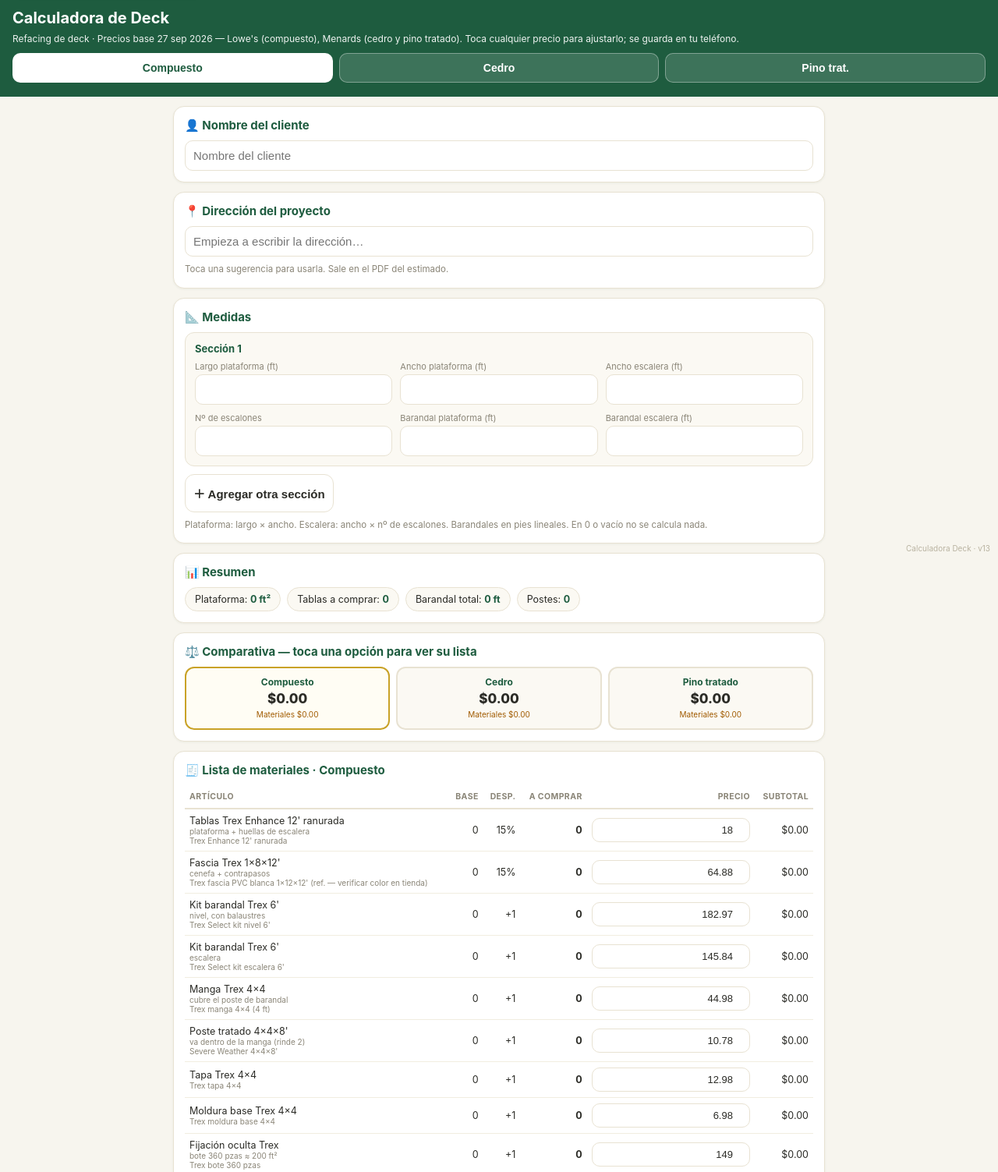
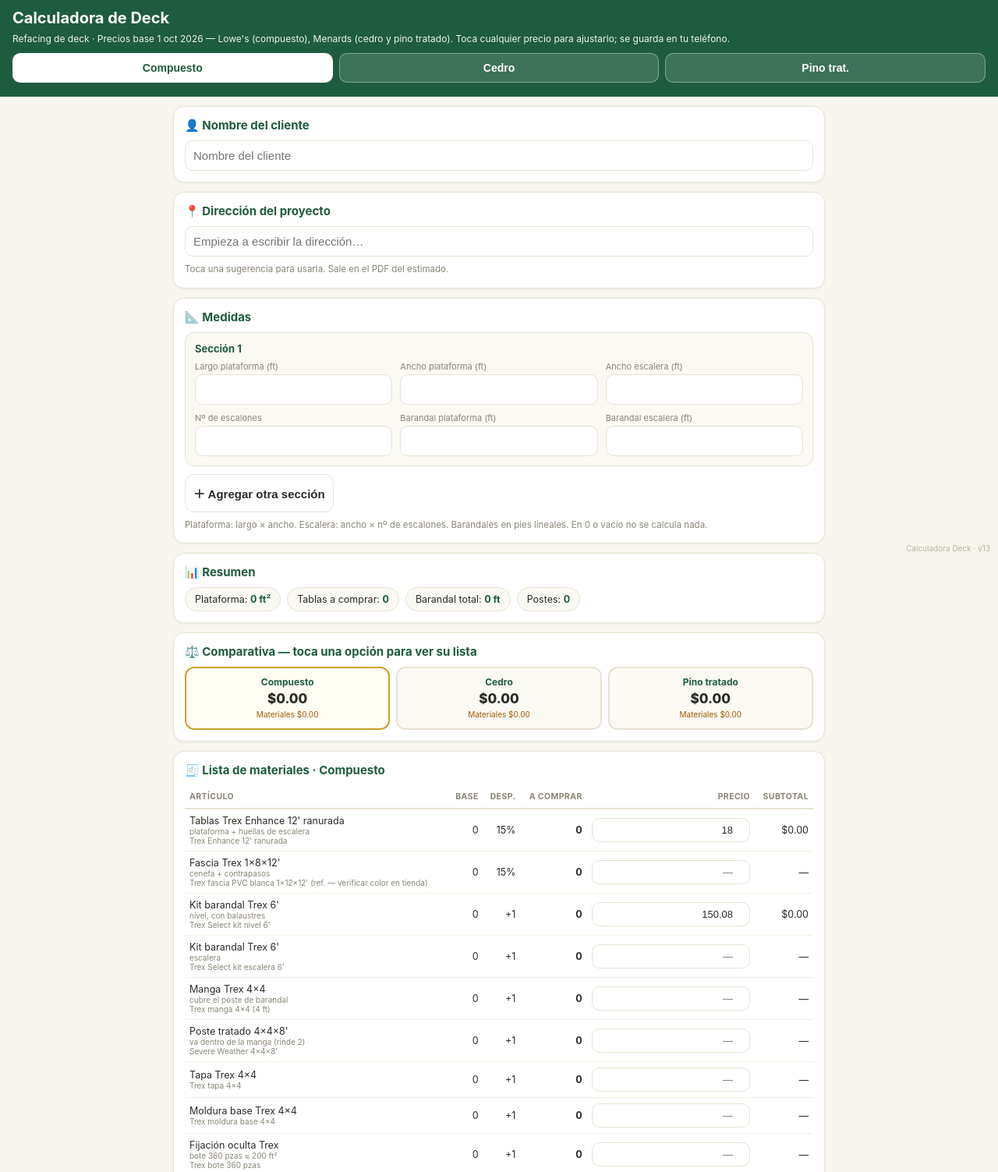
Before and after one commit to HillcrestCo/deck-calculator, a plain HTML site: page index.html in a window 1280 px wide. Shown: the part 83-1586 px from the top of the page at 78% size. Drawn offline with Linux system fonts and the light colour scheme.

Commit message:
Price refresh 1 oct 2026

```diff
--- a/index.html
+++ b/index.html
@@ -400,8 +400,8 @@
 const LOGO_BIN=atob(LOGO_JPG_B64); // bytes Latin-1 del JPEG, 1 char = 1 byte
 
 /* ================= Datos ================= */
-const PRICE_DATE="27 sep 2026";
-const PRICE_DATE_EN="Sep 27 2026"; // gemelo en inglés — el cron mensual actualiza ambas
+const PRICE_DATE="1 oct 2026";
+const PRICE_DATE_EN="Oct 1 2026"; // gemelo en inglés — el cron mensual actualiza ambas
 // Tasa de impuesto sobre ventas por ciudad (verificado sep 2026). Editable en la app.
 const CITY_TAX={burnsville:8.375, eagan:8.125, minneapolis:9.025, "saint paul":9.875, "st paul":9.875,
   "eden prairie":8.525, minnetonka:8.525, plymouth:8.525, corcoran:8.525, "maple grove":9.025};
@@ -443,9 +443,9 @@
 
 // Precios base (null = por verificar en tienda). Se actualizan el día 1 de cada mes.
 const PRICE_DEFAULTS={
-  composite:{deck:18.00, fascia:64.88, railKit:182.97, stairKit:145.84, sleeve:44.98, ptPost:10.78, cap:12.98, trim:6.98, fast:149.00, cortex:99.98},
-  cedar:{deck:29.38, fascia:40.98, rail24:11.38, baluster:2.89, post:41.99, cap:8.99, trim:9.99, screw25:29.97, screw3:29.97},
-  pine:{deck:9.87, fascia:13.65, rail24:6.03, baluster:1.67, post:10.48, cap:12.88, trim:5.19, screw25:29.97, screw3:29.97},
+  composite:{deck:18.00, fascia:null, railKit:150.08, stairKit:null, sleeve:null, ptPost:null, cap:null, trim:null, fast:null, cortex:null},
+  cedar:{deck:null, fascia:null, rail24:null, baluster:null, post:null, cap:null, trim:null, screw25:29.97, screw3:null},
+  pine:{deck:9.87, fascia:null, rail24:4.71, baluster:null, post:10.44, cap:null, trim:null, screw25:29.97, screw3:null},
 };
 const PRICE_LABEL={
   composite:{deck:B("Trex Enhance 12' ranurada","Trex Enhance 12' grooved"), fascia:B("Trex fascia PVC blanca 1×12×12' (ref. — verificar color en tienda)","Trex white PVC fascia 1×12×12' (ref. — verify color in store)"), railKit:B("Trex Select kit nivel 6'","Trex Select level kit 6'"), stairKit:B("Trex Select kit escalera 6'","Trex Select stair kit 6'"),
```
